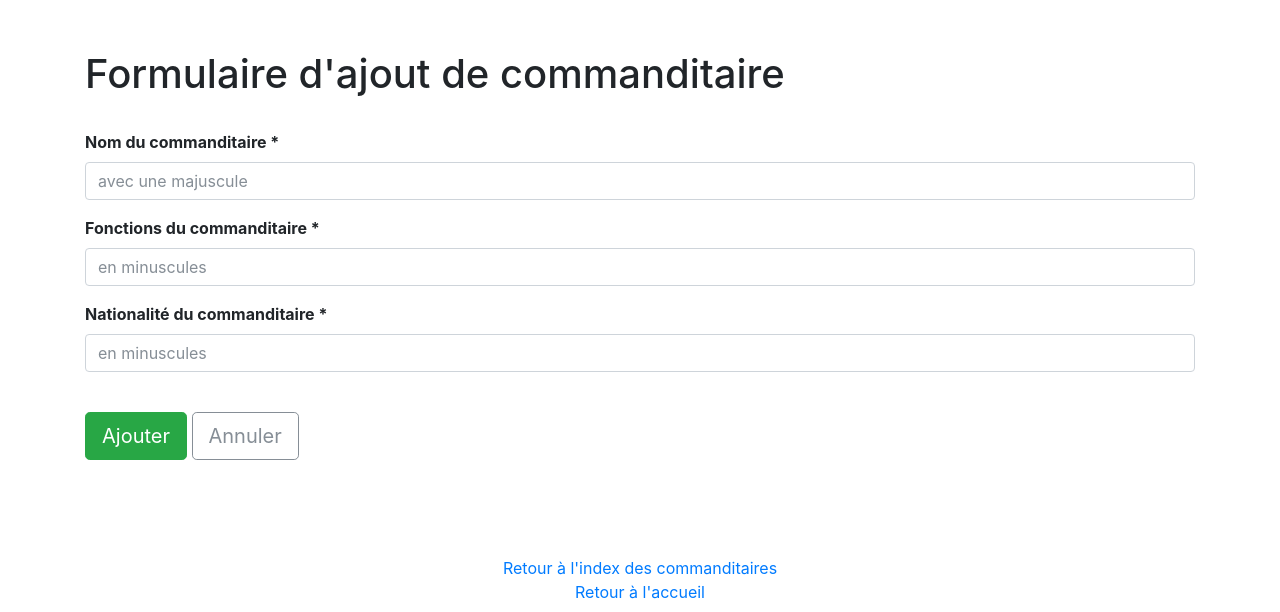
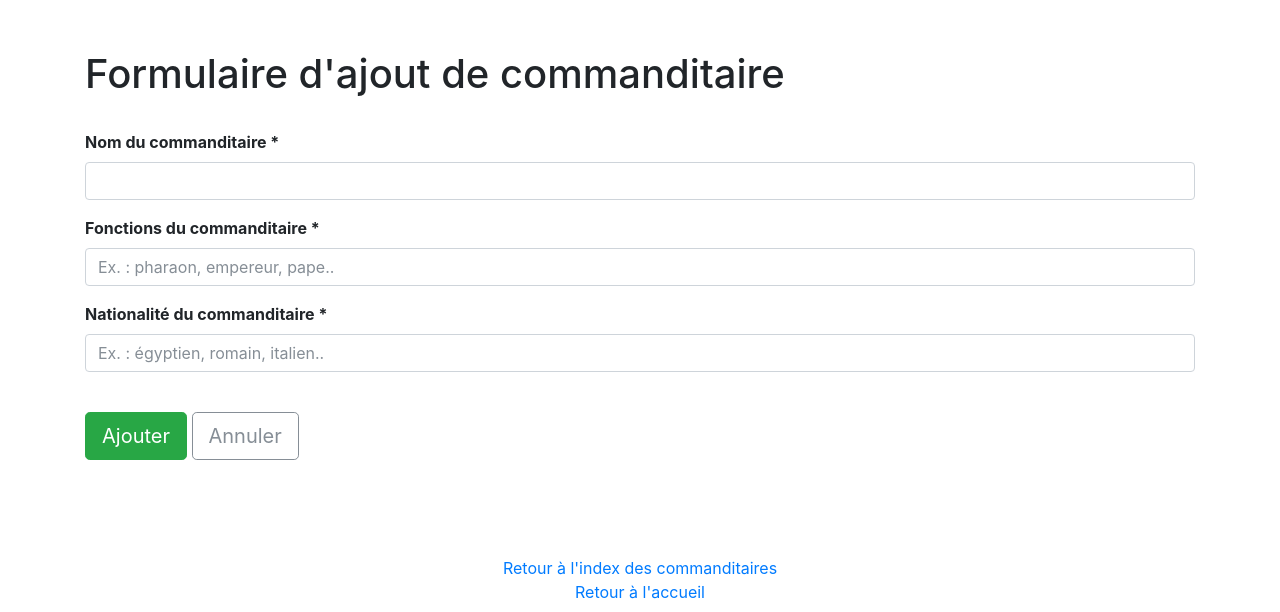
Before and after one commit to A-Menu/Obeliste, a Flask app: page /personne/add in a window 1280 px wide; the page is wider, and only the part inside the window is pictured. Shown: the part 104-716 px from the top of that part. Run offline with Flask 2, Linux system fonts and the light colour scheme; a user stored in the database is signed in; some libraries are stand-ins or nearby versions.

Commit message:
Ajout de la double condition pour les inscriptions latines, retrait du booléen, rectifications mineures readme et formulaire d'ajout de personne

```diff
--- a/app/modeles/donnees.py
+++ b/app/modeles/donnees.py
@@ -13,8 +13,6 @@ class Obelisque(db.Model):
     #L'obélisque est-il une commande égyptienne ou romaine ?
     obelisque_type_commande = db.Column(db.Text)
     obelisque_notice = db.Column(db.Text)
-    #On indique si l'obélisque présente une inscription latine (0 = non, 1 = oui)
-    obelisque_presence_inscription = db.Column(db.Integer, default=0)
     obelisque_inscription_latine = db.Column(db.Text)
     obelisque_inscription_latine_traduite = db.Column(db.Text)
     obelisque_bibliographie = db.Column(db.Text)
--- a/app/templates/pages/personne_form_add.html
+++ b/app/templates/pages/personne_form_add.html
@@ -9,17 +9,17 @@
     <form class="form" method="POST" action="{{url_for('personne_add')}}">
         <div class="mb-3">
             <label for="personne_add_nom" class="form-label"><b>Nom du commanditaire *</b></label>
-            <input type="text" class="form-control" id="personne_add_nom" name="personne_add_nom" placeholder="avec une majuscule">
+            <input type="text" class="form-control" id="personne_add_nom" name="personne_add_nom">
         </div>
 
         <div class="mb-3">
             <label for="personne_add_fonction" class="form-label"><b>Fonctions du commanditaire *</b></label>
-            <input type="text" class="form-control" id="personne_add_fonction" name="personne_add_fonction" placeholder="en minuscules">
+            <input type="text" class="form-control" id="personne_add_fonction" name="personne_add_fonction" placeholder="Ex. : pharaon, empereur, pape..">
         </div>
 
         <div class="mb-3">
             <label for="personne_add_nationalite" class="form-label"><b>Nationalité du commanditaire *</b></label>
-            <input type="text" class="form-control" id="personne_add_nationalite" name="personne_add_nationalite" placeholder="en minuscules">
+            <input type="text" class="form-control" id="personne_add_nationalite" name="personne_add_nationalite" placeholder="Ex. : égyptien, romain, italien..">
         </div>
 
         <br>
```
Also changed, not shown: app/templates/pages/obelisque.html (+5 -2 lines), README.md, obeliste.sqlite.
